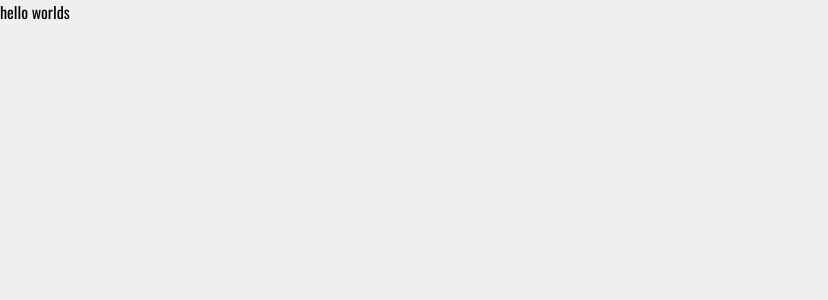
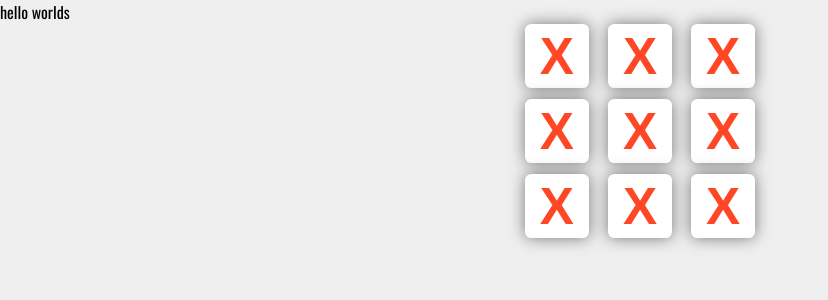
Before and after one commit to Taoo111/tic-tac-toe, a React (Create React App) app: page / in a window 1280 px wide. Shown: the top 300 px of the page, without its empty margins (0-828 px from the left). Built offline with nearby package versions, Linux system fonts and the light colour scheme.

Commit message:
Built and styled basic board for the game

```diff
--- a/src/App.js
+++ b/src/App.js
@@ -1,10 +1,13 @@
-
-import './App.css';
+import Board from "./components/Board"
+import "./App.css";
 
 function App() {
+  const board = ["X", "X", "X", "X", "X", "X", "X", "X", "X"];
   return (
     <div className="App">
       <p>hello worlds</p>
+      <Board board={board} onClick={null}/>
+
     </div>
   );
 }
--- /dev/null
+++ b/src/components/Board.css
@@ -0,0 +1,7 @@
+.board{
+    display: grid;
+    grid-template-columns: repeat(3, 4.5rem);
+    grid-gap: 0.7rem;
+    place-items: center;
+    justify-content: center;
+}
--- /dev/null
+++ b/src/components/Board.js
@@ -0,0 +1,16 @@
+import Square from "./Square"
+import "./Board.css"
+
+export default function Board({board, onClick}) {
+    return(
+        <div className="board">
+            {
+                board.map((value, index) =>{
+                    return <Square value={value} onClick={()=>{
+                        onClick(index)
+                    }} key={index}/>
+                })
+            }
+            </div>
+    )
+};
--- /dev/null
+++ b/src/components/Square.css
@@ -0,0 +1,26 @@
+.square {
+  background-color: white;
+  border: none;
+  border-radius: 10%;
+  filter: drop-shadow(0 0 0.5rem rgba(0, 0, 0, 0.5));
+  width: 4rem;
+  height: 4rem;
+  text-align: center;
+  font-size: 3.2rem;
+  cursor: pointer;
+  font-weight: bold;
+}
+
+.square:hover{
+    filter: drop-shadow(
+        0 0 0.7rem rgba(31, 31, 31, 0.548)
+    );
+}
+
+.x {
+    color: rgb(255,70,37);
+}
+
+.o{
+    color: rgb(0, 0, 255);
+}
--- /dev/null
+++ b/src/components/Square.js
@@ -0,0 +1,8 @@
+import "./Square.css"
+
+export default function Square({value, onClick}) {
+    const style = value === "X" ? "square x" : "square o";
+    return(
+        <button className={style} onClick={onClick}>{value}</button>
+    )
+};
```
